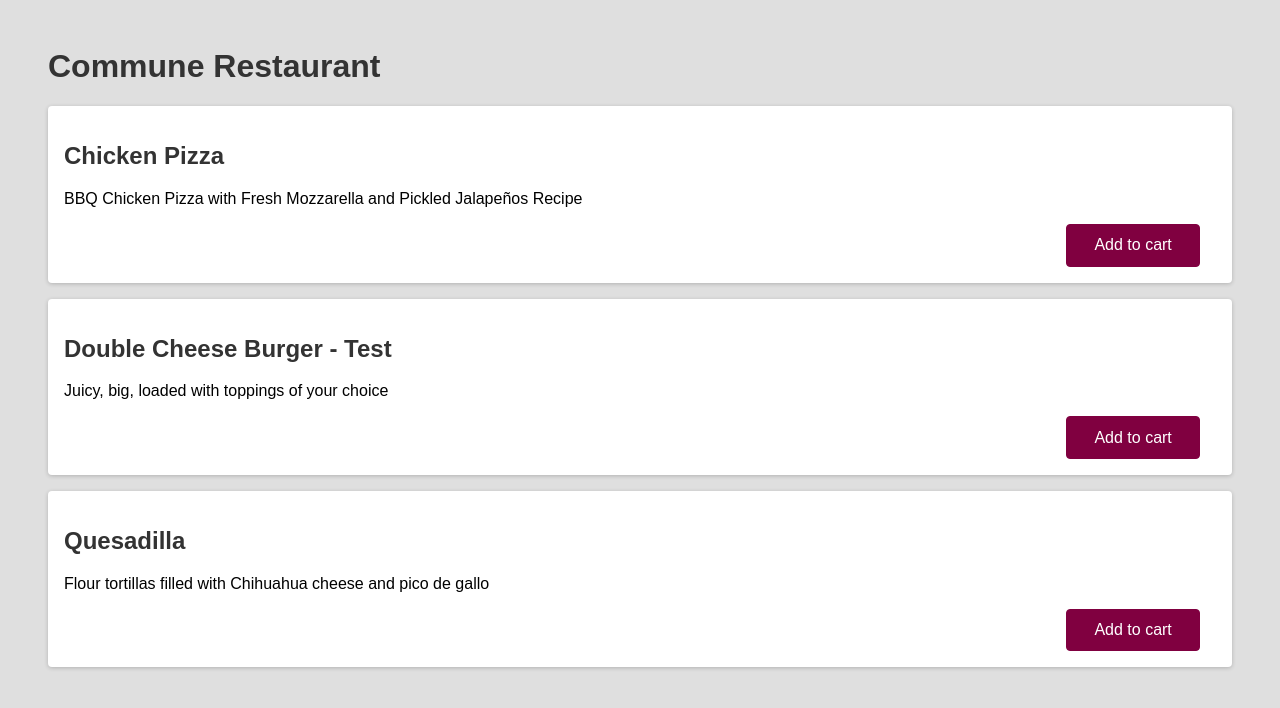
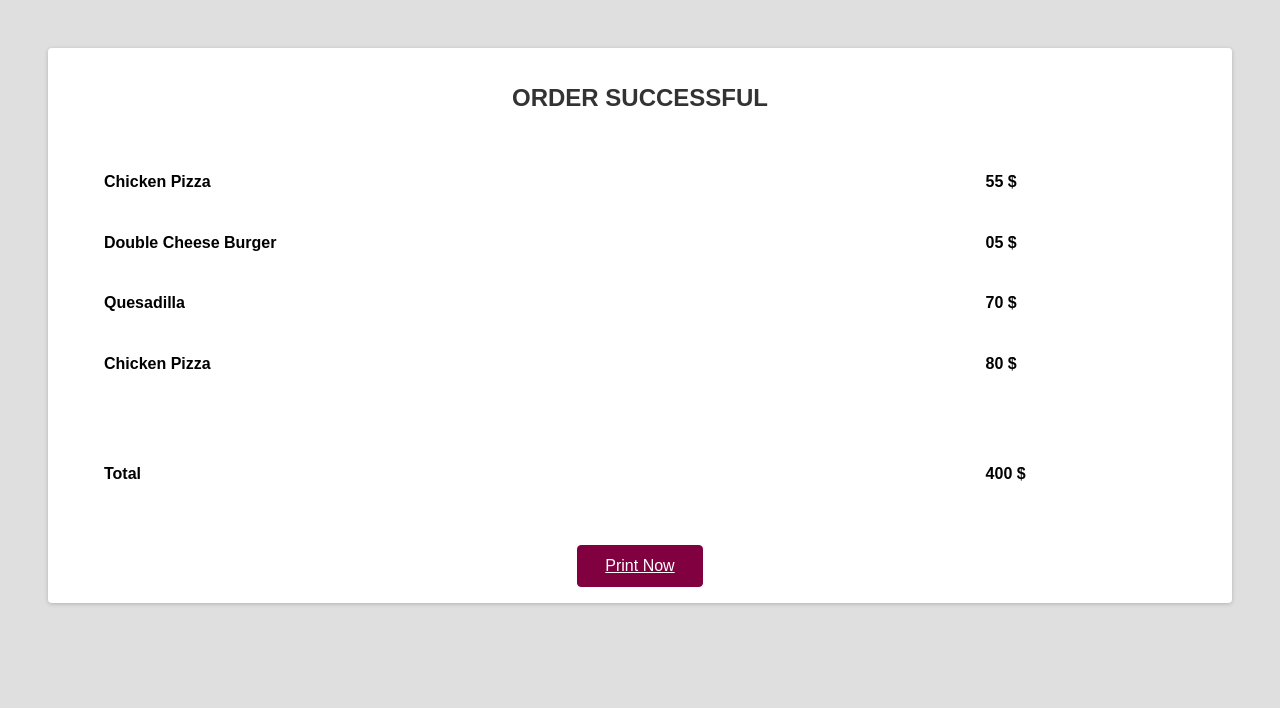
Before and after one commit to supremvanam/Qrder-Frontend, a React (Create React App) app: page /pay in a window 1280 px wide. Shown: the top 708 px of the page. Built offline with nearby package versions, Linux system fonts and the light colour scheme.

Commit message:
Added new files like CartIem,Order Item, PrintData, CartSingleItem and Product

```diff
--- a/package.json
+++ b/package.json
@@ -8,6 +8,7 @@
     "@testing-library/user-event": "^12.8.3",
     "react": "^17.0.2",
     "react-dom": "^17.0.2",
+    "react-router-dom": "^6.0.2",
     "react-scripts": "4.0.3",
     "web-vitals": "^1.1.2"
   },
--- a/src/App.js
+++ b/src/App.js
@@ -1,23 +1,21 @@
-import Todo from "./components/MenuItem";
+import React from "react";
+import Product from "./components/Product";
+import CartItem from "./components/CartItem";
+import OrderItem from "./components/OrderItem";
+import PrintData from "./components/PrintData";
+import { BrowserRouter as Router,Routes ,Route } from 'react-router-dom';
 
 function App() {
   return (
-    <div>
-      <h1>Commune Restaurant</h1>
-      <Todo
-        dishTitle="Chicken Pizza"
-        dishDescription="BBQ Chicken Pizza with Fresh Mozzarella and Pickled Jalapeños Recipe"
-      />
-      <Todo
-        dishTitle="Double Cheese Burger - Test"
-        dishDescription="Juicy, big, loaded with toppings of your choice"
-      />
-      <Todo
-        dishTitle="Quesadilla"
-        dishDescription="Flour tortillas filled with Chihuahua cheese and pico de gallo"
-      />
-    </div>
+    <Router>
+    <Routes>
+        <Route path='/' element={ <Product />} />
+        <Route path='/cart' element={ <CartItem />} />
+        <Route path='/pay' element={ <OrderItem />} />
+        <Route path='/print' element={ <PrintData />} />
+    </Routes>
+    </Router>
+
   );
 }
-
 export default App;
--- /dev/null
+++ b/src/components/CartItem.js
@@ -0,0 +1,26 @@
+import React from "react";
+import CartSingleItem from "./CartSingleItem";
+import { NavLink } from 'react-router-dom';
+
+function CartItem() {
+  return (
+    <div className="card">
+        <h2 style={{marginBottom:"40px",textAlign:"center"}}>CART</h2>
+        <CartSingleItem itemTitle="Chicken Pizza" itemPrice="55 $" />
+        <CartSingleItem itemTitle="Double Cheese Burger" itemPrice="05 $" />
+        <CartSingleItem itemTitle="Quesadilla" itemPrice="70 $" />
+        <CartSingleItem itemTitle="Chicken Pizza" itemPrice="80 $" />
+        <div className="product-item" style={{marginTop:"50px"}}>
+            <h4 className="item-name">Total</h4>
+            <h4 className="item-price">400 $</h4>
+       </div>
+        <div className="item-center" style={{marginTop:"40px"}}>
+            <NavLink to="/pay" className="btn text-center"> Pay Now </NavLink>
+        </div>
+
+    </div>
+
+  );
+}
+
+export default CartItem;
--- /dev/null
+++ b/src/components/CartSingleItem.js
@@ -0,0 +1,15 @@
+import React from "react";
+
+
+function CartSingleItem(props) {
+  return (
+    <>
+      <div className="product-item">
+        <h4 className="item-name">{props.itemTitle}</h4>
+        <h4 className="item-price">{props.itemPrice}</h4>
+      </div>
+    </>
+  );
+}
+
+export default CartSingleItem;
--- /dev/null
+++ b/src/components/OrderItem.js
@@ -0,0 +1,25 @@
+import React from "react";
+import CartSingleItem from "./CartSingleItem";
+import { NavLink } from 'react-router-dom';
+
+function OrderItem() {
+  return (
+    <div className="card">
+        <h2 style={{marginBottom:"40px",textAlign:"center"}}>ORDER SUCCESSFUL</h2>
+      <CartSingleItem itemTitle="Chicken Pizza" itemPrice="55 $" />
+      <CartSingleItem itemTitle="Double Cheese Burger" itemPrice="05 $" />
+      <CartSingleItem itemTitle="Quesadilla" itemPrice="70 $" />
+      <CartSingleItem itemTitle="Chicken Pizza" itemPrice="80 $" />
+      <div className="product-item" style={{marginTop:"50px"}}>
+          <h4 className="item-name">Total</h4>
+          <h4 className="item-price">400 $</h4>
+       </div>
+      <div className="item-center" style={{marginTop:"40px"}}>
+          <NavLink to="/print" className="btn text-center"> Print Now </NavLink>
+        </div>
+    </div>
+
+  );
+}
+
+export default OrderItem;
--- /dev/null
+++ b/src/components/PrintData.js
@@ -0,0 +1,26 @@
+import React from "react";
+import CartSingleItem from "./CartSingleItem";
+import { NavLink } from 'react-router-dom';
+
+function PrintData() {
+  return (
+    <div className="card">
+        <h2 style={{marginBottom:"10px",textAlign:"center"}}>ORDER OVERVIEW</h2>
+        <p style={{marginBottom:"10px",textAlign:"center"}}>TABLE NO 7</p>
+      <CartSingleItem itemTitle="Chicken Pizza" itemPrice="55 $" />
+      <CartSingleItem itemTitle="Double Cheese Burger" itemPrice="05 $" />
+      <CartSingleItem itemTitle="Quesadilla" itemPrice="70 $" />
+      <CartSingleItem itemTitle="Chicken Pizza" itemPrice="80 $" />
+      <div className="product-item" style={{marginTop:"50px"}}>
+          <h4 className="item-name">Total Price</h4>
+          <h4 className="item-price">400 $</h4>
+       </div>
+      <div className="item-center" style={{marginTop:"40px"}}>
+          <NavLink to="/" className="btn text-center"> Print Now </NavLink>
+        </div>
+    </div>
+
+  );
+}
+
+export default PrintData;
--- /dev/null
+++ b/src/components/Product.js
@@ -0,0 +1,29 @@
+import React from "react";
+import Todo from "./MenuItem";
+import { NavLink } from 'react-router-dom';
+
+function Product() {
+  return (
+    <div>
+        <h1>Commune Restaurant</h1>
+        <Todo
+        dishTitle="Chicken Pizza"
+        dishDescription="BBQ Chicken Pizza with Fresh Mozzarella and Pickled Jalapeños Recipe"
+        />
+        <Todo
+        dishTitle="Double Cheese Burger - Test"
+        dishDescription="Juicy, big, loaded with toppings of your choice"
+        />
+        <Todo
+        dishTitle="Quesadilla"
+        dishDescription="Flour tortillas filled with Chihuahua cheese and pico de gallo"
+        />
+        <div className="item-center">
+          <NavLink to="/cart" className="btn text-center"> View Cart </NavLink>
+        </div>
+
+    </div>
+  );
+}
+
+export default Product;
--- a/src/index.css
+++ b/src/index.css
@@ -47,6 +47,32 @@ h2 {
   margin-bottom: 1em;
 }
 
+.text-center{
+  text-align: center;
+}
+
+.item-center
+{
+  display: flex;
+  text-align: center;
+  align-items: center;
+  justify-content: center;
+}
+.product-item{
+  display: flex;
+
+}
+.product-item .item-name{
+  padding-left: 40px;
+  width: 80%;
+  float: left;
+}
+
+.product-item .item-price{
+  padding-right: 40px;
+  float: right;
+}
+
 .actions {
   text-align: right;
 }
```
Also changed, not shown: src/Model/Database.js (added), 1 other file (tests, documents, lock files or other folders).
